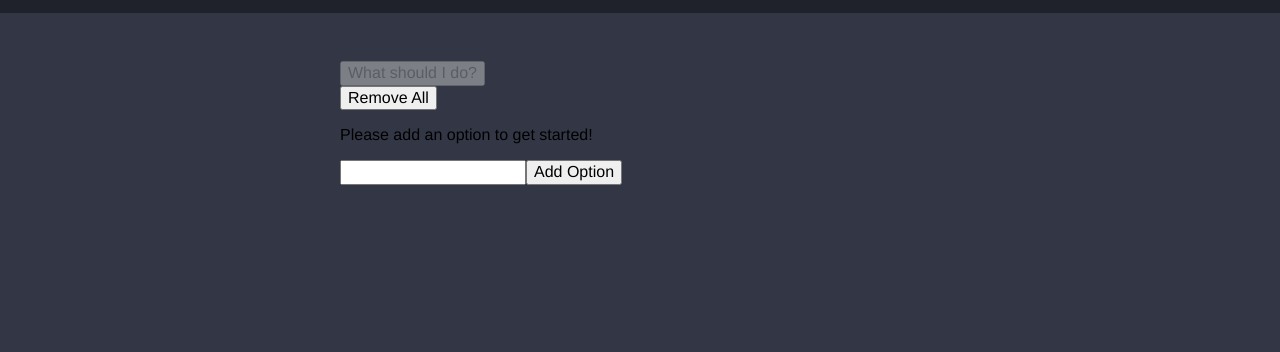
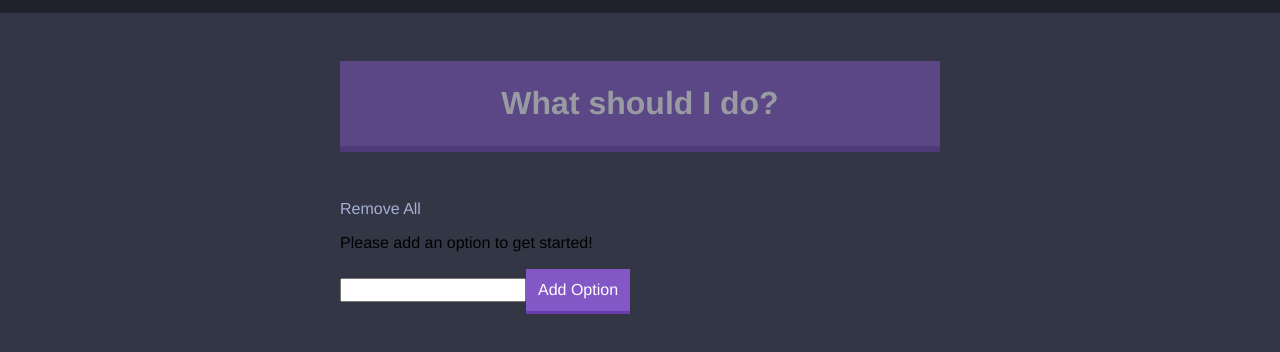
Before and after one commit to milliesdadrules/react-complete-dev-course, a React app in the folder indecision-app/: page / in a window 1280 px wide. Shown: the part 74-426 px from the top of the page. Built offline with nearby package versions, Linux system fonts and the light colour scheme.

Commit message:
added styles for app buttons

```diff
--- a/indecision-app/src/components/Action.js
+++ b/indecision-app/src/components/Action.js
@@ -2,7 +2,7 @@ import React, { useState } from "react";
 
 const Action = (props) => (
     <div>
-    <button onClick={props.handlePick} disabled={!props.hasOptions}>
+    <button className="big-button" onClick={props.handlePick} disabled={!props.hasOptions}>
         What should I do?
     </button>
     </div>
--- a/indecision-app/src/components/AddOption.js
+++ b/indecision-app/src/components/AddOption.js
@@ -21,7 +21,7 @@ export default class AddOption extends React.Component{
                 {this.state.error && <p>{this.state.error}</p>}
                 <form onSubmit={this.handleAddOption}>
                     <input type="text" id="option"/>
-                    <button>Add Option</button>
+                    <button className="button">Add Option</button>
                 </form>
             </div>
         )
--- a/indecision-app/src/components/Option.js
+++ b/indecision-app/src/components/Option.js
@@ -6,7 +6,9 @@ const Option = (props) => (
         <button
             onClick={(e)=>{
                 props.handleDeleteOption(props.optionText)
-            }}>
+            }}
+            className="button button--link"
+            >
             remove
         </button>
     </div>
--- a/indecision-app/src/components/Options.js
+++ b/indecision-app/src/components/Options.js
@@ -3,7 +3,10 @@ import Option from './Option'
 
 const Options = (props) => (
     <div>
-        <button onClick={props.handleDeleteOptions}>Remove All</button>
+        <button
+            onClick={props.handleDeleteOptions}
+            className="button button--link"
+            >Remove All</button>
         {props.options.length === 0 && <p>Please add an option to get started!</p>}
         {
             props.options.map((option, index) => <Option key={index} optionText={option} handleDeleteOption={props.handleDeleteOption}/>)
--- a/indecision-app/src/style/base/_base.scss
+++ b/indecision-app/src/style/base/_base.scss
@@ -6,3 +6,11 @@ body {
     font-size: $m-size;
     background-color: $body-bg;
 }
+
+button {
+  cursor: pointer;
+}
+
+button:disabled {
+  cursor: default;
+}
--- a/indecision-app/src/style/base/_settings.scss
+++ b/indecision-app/src/style/base/_settings.scss
@@ -2,8 +2,10 @@
 $off-black: #20222b;
 $off-white : #a5afd7;
 $body-bg: #333745;
+$purple: #8357c5;
 
 // Spacing
+$s-size: 1.2rem;
 $m-size: 1.6rem;
 $l-size: 3.2rem;
 $xl-size: 4.8rem
--- /dev/null
+++ b/indecision-app/src/style/components/_button.scss
@@ -0,0 +1,33 @@
+// Big Button
+.big-button {
+    background: $purple;
+    border: 0;
+    border-bottom: .6rem solid darken($purple, 10%);
+    color: white;
+    font-weight: bold;
+    font-size: $l-size;
+    margin-bottom: $xl-size;
+    padding: 2.4rem;
+    width: 100%;
+}
+
+.big-button:disabled {
+    opacity: .5;
+}
+
+// Button
+.button {
+    background: $purple;
+    border: none;
+    border-bottom: .3rem solid darken($purple, 10%);
+    color: white;
+    font-weight: 500;
+    padding: $s-size;
+}
+
+.button--link{
+    background: none;
+    border: none;
+    color: $off-white;
+    padding: 0;
+}
--- a/indecision-app/src/style/main.scss
+++ b/indecision-app/src/style/main.scss
@@ -1,4 +1,5 @@
 @import './base/settings';
 @import './base/base';
+@import './components/button';
 @import './components/container';
 @import './components/header';
```
